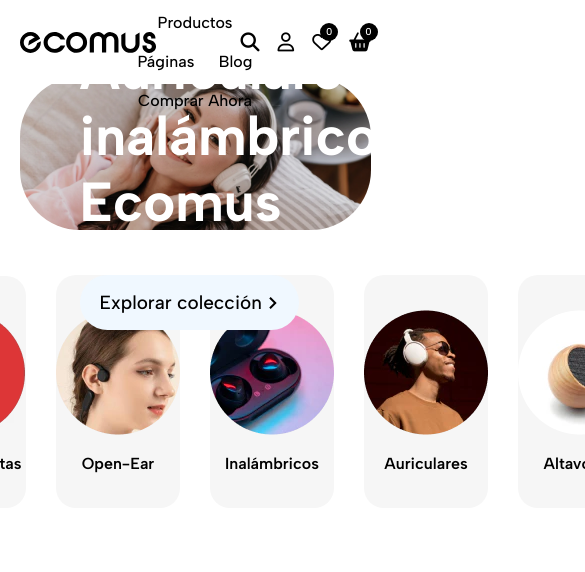
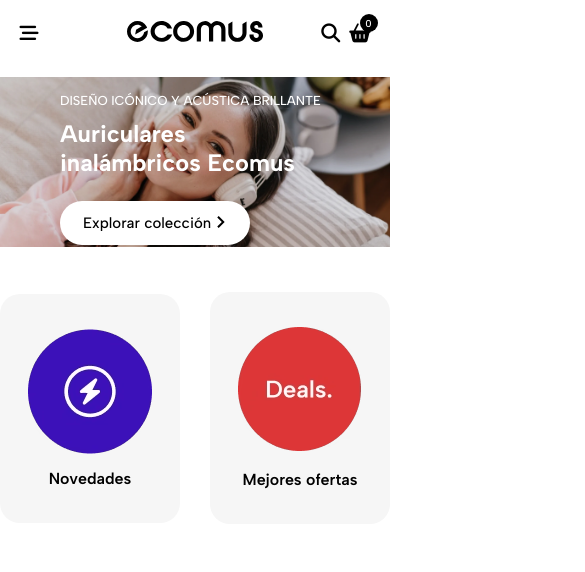
Before and after one commit to LoganNDE/Ecommerce-design, a plain HTML site: page index.html in a window 390 px wide. Shown: the top 572 px of the page, 585 px wide, since content can reach past the window. Drawn offline with Linux system fonts and the light colour scheme.

Commit message:
Continuación

```diff
--- a/index.html
+++ b/index.html
@@ -10,7 +10,7 @@
 <body>
 
     <div class="wrapper">
-        <header class="cabecera">
+        <header class="cabecera-1">
 
             <div class="divMarca">
                 <!--<h1 class="nombreMarca">ecomus</h1>-->
@@ -49,6 +49,61 @@
                 </div>
                 <div class="boton">
                     <a class="boton" href="">
+                        <span class="numBoton">0</span>
+                        <i class="fa-solid fa-basket-shopping"></i>
+                    </a>
+                </div>
+            </div>
+        </header>
+
+        <header class="cabecera-2">
+
+            <div class="divMenu-2">
+                <div class="bar">
+                    <a class="bar" href="/">
+                        <i class="fa-solid fa-bars-staggered"></i>
+                    </a>
+                </div>
+            </div>
+
+            <div class="divMarca-2">
+                <a href="/">
+                    <img src="src/img/logo.svg" alt="Logo web">
+                </a>
+            </div>
+
+            <div class="divMenu">
+                <nav class="menu">
+                    <ul>
+                        <li><a class="categorias" href="#">Inicio</a></li>
+                        <li><a class="categorias" href="#">Tienda</a></li>
+                        <li><a class="categorias" href="#">Productos</a></li>
+                        <li><a class="categorias" href="#">Páginas</a></li>
+                        <li><a class="categorias" href="#">Blog</a></li>
+                        <li><a class="categorias" href="#">Comprar Ahora</a></li>
+                    </ul>
+                </nav>
+            </div>
+
+            <div class="divBotones">
+                <div class="boton">
+                    <a class="boton boton-1" href="">
+                        <i class="fa-solid fa-magnifying-glass"></i>
+                    </a>
+                </div>
+                <div class="boton">
+                    <a class="boton boton-2" href="">
+                        <i class="fa-regular fa-user"></i>
+                    </a>
+                </div>
+                <div class="boton">
+                    <a class="boton boton-3" href="">
+                        <span class="numBoton">0</span>
+                        <i class="fa-regular fa-heart"></i>
+                    </a>
+                </div>
+                <div class="boton">
+                    <a class="boton boton-4" href="">
                         <span class="numBoton">0</span>
                         <i class="fa-solid fa-basket-shopping"></i>
                     </a>
--- a/src/style.css
+++ b/src/style.css
@@ -54,7 +54,7 @@ body {
 
 .titleSlider {
     color: white;
-    font-size: 55px;
+    font-size: min(calc(16px + 2vw), 55px);
 }
 
 .btnSlider {
@@ -63,11 +63,13 @@ body {
 }
 
 .btnContent {
-    padding: 16px 20px;
-    font-size: 19px;
-    border-radius: 40px;
-    background-color: aliceblue;
+    padding: 13px 23px;
+    font-size: 15px;
+    border-radius: 6rem;
+    background-color: white;
     color: black;
+    position: relative;
+    top: -16px;
 }
 
 .btnContent::after {
@@ -82,10 +84,12 @@ body {
 .preTitleSlider {
     color: white;
     text-transform: uppercase;
-
+    font-size: 13px;
+    position: relative;
+    top: 20px;
 }
 
-.cabecera {
+.cabecera-1 {
     position: fixed;
     z-index: 3;
     background-color: white;
@@ -95,7 +99,7 @@ body {
     align-items: center;
     justify-content: space-between;
     width: 90%;
-    height: 10vh;
+    height: 8vh;
 }
 
 .divMarca {
@@ -145,19 +149,12 @@ li:hover > .categorias::before {
     content: "";
     position: absolute;
     width: 0%;
-    height: 2px;
+    height: 1px;
     bottom: -5px;
     left: 0;
     background-color: black;
     transition: width 0.3s ease;
 }
-
-
-.botonBusqueda, .botonUser, .botonLike, .botonCesta {
-    text-decoration: none;
-    color: black;
-}
-
 
 .category{
     margin:45px 0px;
@@ -204,11 +201,110 @@ li:hover > .categorias::before {
 
 @media (min-width: 1150px) {
 
+    .cabecera-2 {
+        display: none;
+    }
 }
 
-@media (max-width: 11490px) {
+@media (max-width: 1149px) {
+
+    .cabecera-1 {
+        display: none;
+    }
+
+    .cabecera-2 {
+        position: fixed;
+        z-index: 3;
+        background-color: white;
+        top: 0;
+        display: flex;
+        flex-direction: row;
+        align-items: center;
+        justify-content: space-between;
+        width: 90%;
+        height: 8vh;
+    }
+
+    .divMenu-2 {
+        width: 25%;
+        display: flex;
+    }
+
+    .bar {
+        text-decoration: none;
+        color: black;
+        font-size: 19px;
+    }
+
+    .divMarca-2 {
+        justify-content: center;
+        width: 50%;
+        display: flex;
+    }
 
     .heroSlider {
         border-radius: 30px;
     }
+
+    .divMenu {
+        display: none;
+    }
+
+    .category {
+        grid-template-columns: repeat(4, 1fr);
+    }
+
+    .category-5, .category-6 {
+        display: none;
+    }
+
 }
+
+@media (max-width: 767px) {
+
+    .divMenu-2 {
+        width: 25%;
+        display: flex;
+        justify-content: left;
+    }
+
+    .bar {
+        text-decoration: none;
+        color: black;
+        font-size: 19px;
+    }
+
+    .divMarca-2 {
+        width: 50%;
+        display: flex;
+        justify-content: center;
+    }
+
+    .category {
+        grid-template-columns: repeat(2, 1fr);
+    }
+
+    .category-3, .category-4, .category-5, .category-6 {
+        display: none;
+    }
+
+    .boton-2, .boton-3 {
+        display: none;
+    }
+
+    .divBotones {
+        gap: 3px;
+    }
+
+    .container {
+        width: 100%;
+    }
+
+    .imgSlider {
+        border-radius: 0px;
+    }
+
+    .preTitleSlider {
+        top: 29px;
+    }
+}
```
